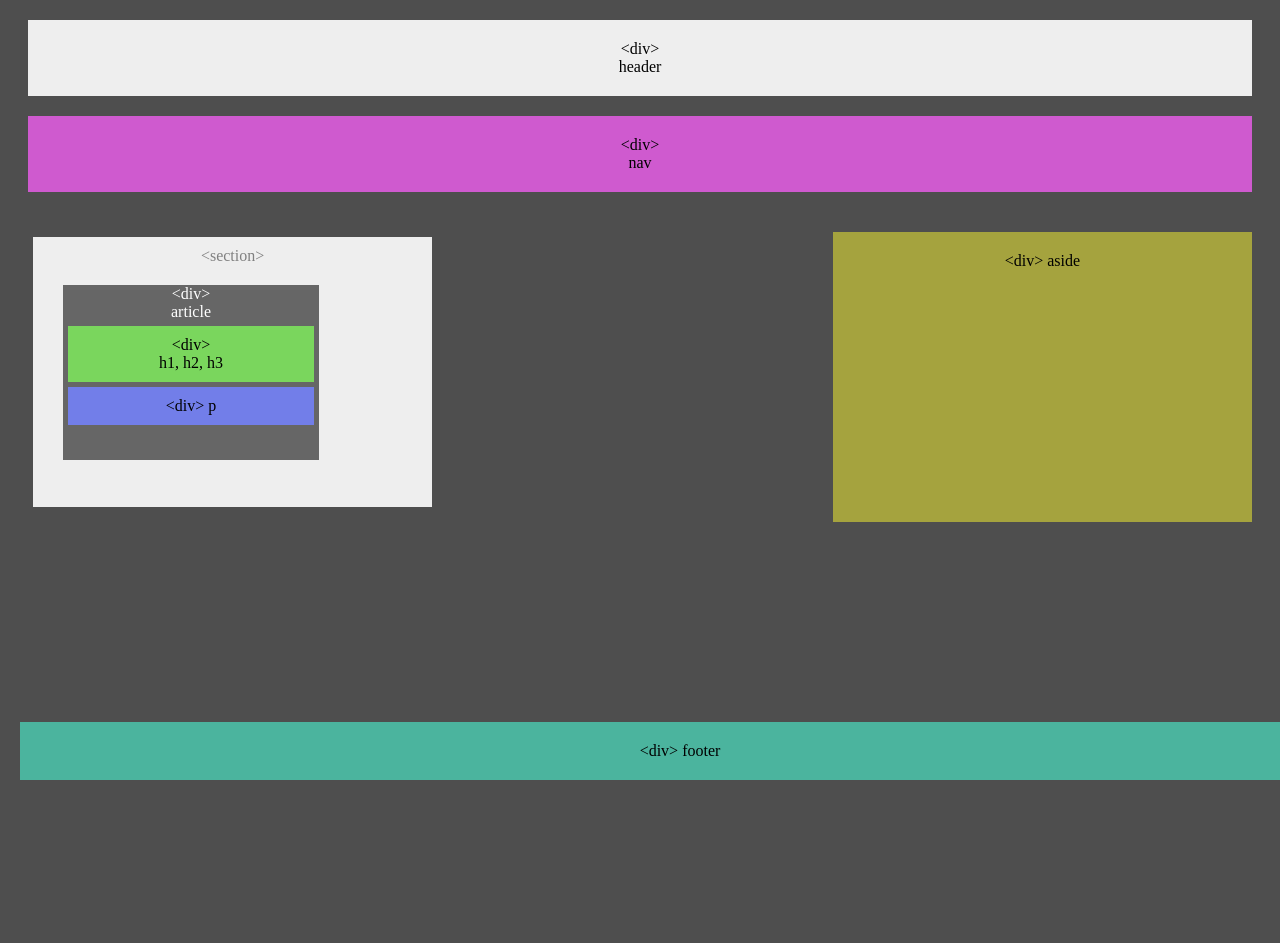
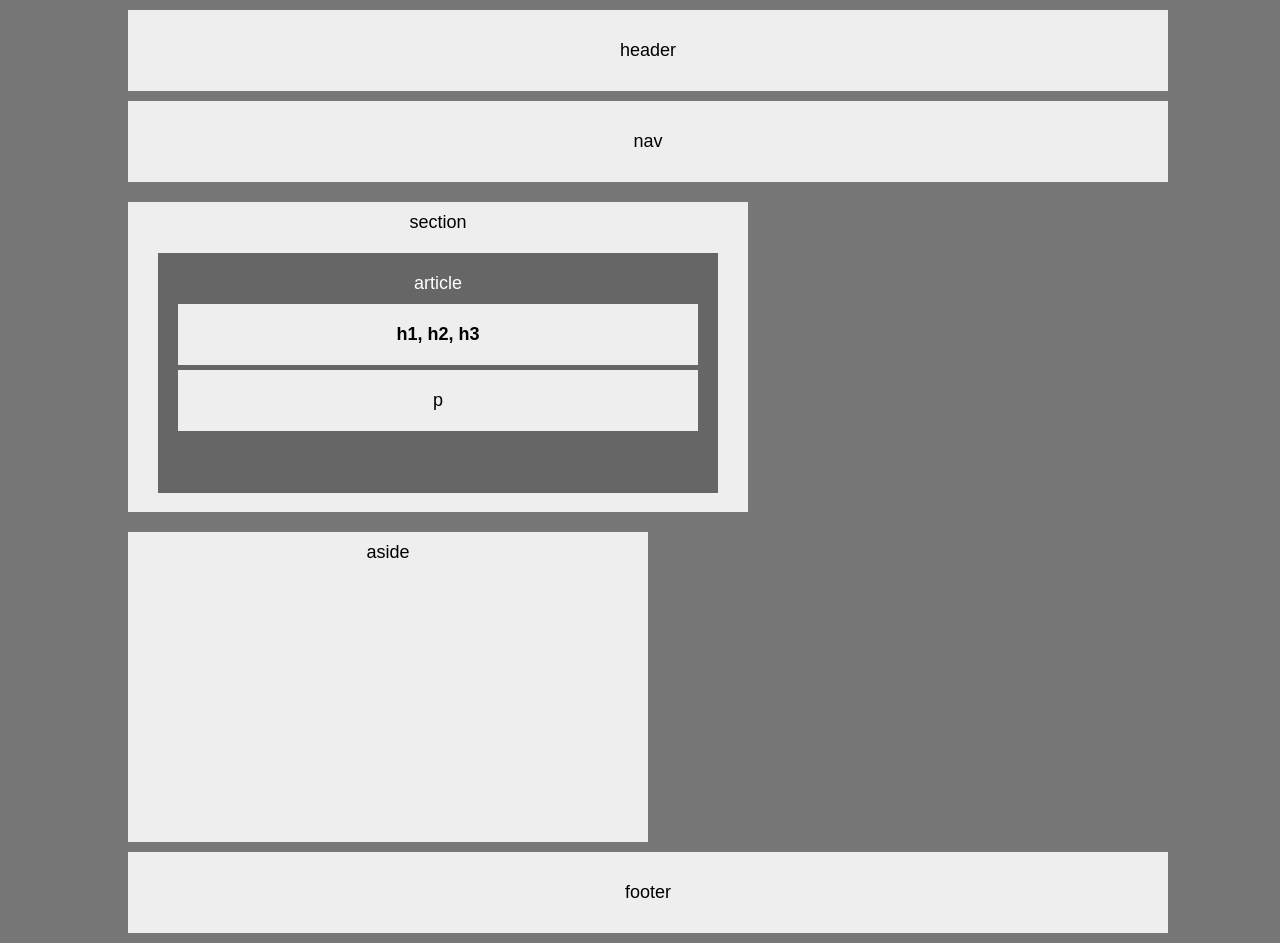
Before and after one commit to jdknappe/HW-Wireframe, a plain HTML site: page index.html in a window 1280 px wide. Before the commit the page ends 800 px from the top, so only its background shows below. Drawn offline with Linux system fonts and the light colour scheme.

Commit message:
latest update for HW-Wireframe

```diff
--- a/index.html
+++ b/index.html
@@ -6,46 +6,21 @@
     <meta http-equiv="X-UA-Compatible" content="ie=edge">
     <title>Document</title>
     <link rel="stylesheet" type="text/css" href="style.css">
-    <title>HW-Wireframe</title>
 </head>
 <body>
 
-    <div>
-        <header id="header">&lt;div&gt;<br>header</header>
+    <div id="content">
+        <header>header</header>
+        <nav>nav</nav>
+        <section>section
+            <article id="articleBox">article
+                <div id="htags"><strong>h1, h2, h3</strong></div>
+                <div id="ptag">p</div>
+            </article>
+        </section>
+        <aside id="aside">aside</aside>
+        <footer>footer</footer>
     </div>
 
-    <div>
-       <nav id="nav">&lt;div&gt;<br>nav</nav>
-    </div>
-
-    <section id="section">
-        &lt;section&gt;
-
-        <div id="article">
-            &lt;div&gt;<br>
-            article
-
-            <div id="hTags">
-                &lt;div&gt;<br>
-                h1, h2, h3
-            </div>
-
-            <div id="pTag">
-                &lt;div&gt;
-                p
-            </div>
-
-        </div>
-
-    </section>
-
-    <aside>
-        &lt;div&gt;
-        aside
-    </aside>
-    <footer>
-        &lt;div&gt;
-        footer
-    </footer>
 </body>
 </html>
--- a/style.css
+++ b/style.css
@@ -1,86 +1,84 @@
 body {
-    background-color: rgb(78, 78, 78);
+    font-family: Arial, Helvetica, sans-serif;
+    font-size: 18px;
+    background-color: #777;
+    width: 100%;
 }
 
-#header {
-    background-color: #eee;
-    color:black;
-    padding: 20px;
-    text-align: center;
-    margin: 20px;
+#content {
+    margin-left: 110px;
+    margin-right: 110px;
 }
 
-#nav {
-    background-color: rgb(207, 90, 207);
-    color: black;
-    padding: 20px;
+header {
     text-align: center;
-    margin: 20px;
+    background-color: #eee;
+    padding: 30px;
+    margin: 10px;
 }
 
-#section {
+nav {
+    text-align: center;
     background-color: #eee;
-    color: gray;
-    position: static;
+    padding: 30px;
+    margin: 10px;
+}
+
+section {
+    text-align: center;
+    background-color: #eee;
     float: left;
     padding: 10px;
-    text-align: center;
-    height: 250px;
-    width: 30%;
-    margin: 25px;
-
+    margin: 10px;
+    height: 290px;
+    width: 600px;
+    clear: both;
 }
 
-#article {
+#articleBox {
+    text-align: center;
     background-color: #666;
-    color: white;
-    position: absolute;
+    padding: 20px;
+    height: 200px;
+    margin: 20px;
+    color:white;
     clear: both;
-    overflow: auto;
-    height: 175px;
-    text-align: center;
-    width: 20%;
-    margin: 20px;
 }
 
-#hTags {
-    background-color: rgb(122, 214, 93);
+#htags {
+    text-align: center;
+    background-color: #eee;
+    padding: 20px;
+    margin-bottom: 5px;
     color: black;
-    text-align: center;
-    padding: 10px;
-    margin: 5px;
+    margin-top: 10px;
 }
 
-#pTag {
-    background-color: rgb(114, 126, 233);
+#ptag {
+    text-align: center;
+    background-color: #eee;
+    padding: 20px;
+    margin-bottom: 0;
     color: black;
-    text-align: center;
-    padding: 10px;
-    margin: 5px;
-
 }
 
 aside {
-    background-color: rgb(165, 163, 62);
-    color: black;
-    padding: 20px;
-    width: 30%;
-    float: right;
     text-align: center;
-    height:  250px;
-    margin-right: 20px;
-    margin-top: 20px;
+    background-color: #eee;
+    float: left;
+    padding: 10px;
+    margin: 10px;
+    height: 290px;
+    width: 500px;
 }
 
 footer {
-    background-color: rgb(75, 180, 158);
-    color: black;
-    position: fixed;
-    left: 0;
-    bottom: 0;
-    right: 0;
-    width: 100%;
     text-align: center;
-    padding: 20px;
-    margin: 20px;
+    background-color: #eee;
+    position: bottom;
+    padding: 30px;
+    margin: 10px;
+    clear: both;
 }
+
+/* Objective: Need smaller aside box. */
```
